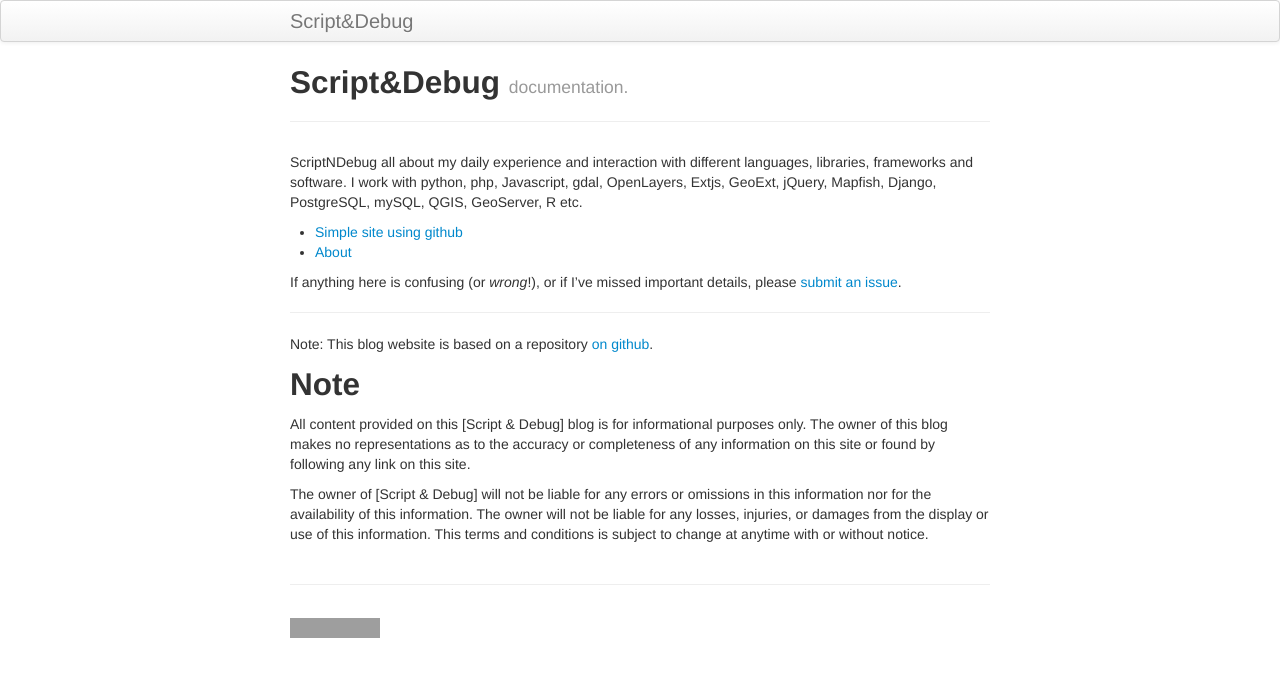
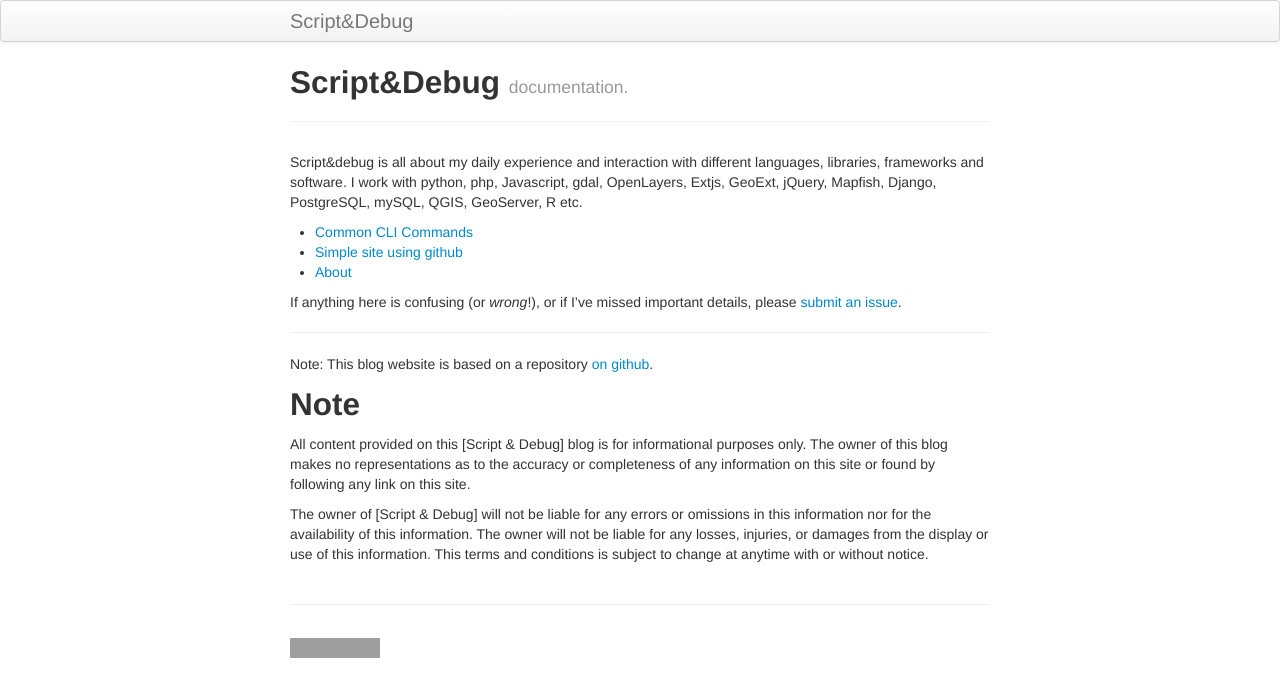
Before and after one commit to mnahmad/scriptndebug, a Jekyll site: the page built from index.md, in a window 1280 px wide. Shown: the top 697 px of the page. Built offline with Jekyll 4.4.1, drawn with Linux system fonts in a browser that asks for light colours; grey boxes are pictures that could not be loaded.

Commit message:
Readme updated

```diff
--- a/index.md
+++ b/index.md
@@ -4,8 +4,10 @@
 tagline: documentation.
 description: Script&debug is personal documentation.
 ---
-ScriptNDebug all about my daily experience and interaction with different languages, libraries, frameworks and software. I work with python, php, Javascript, gdal, OpenLayers, Extjs, GeoExt, jQuery, Mapfish, Django, PostgreSQL, mySQL, QGIS, GeoServer, R etc.
+Script&debug is all about my daily experience and interaction with different languages, libraries, frameworks and software. I work with python, php, Javascript, gdal, OpenLayers, Extjs, GeoExt, jQuery, Mapfish, Django, PostgreSQL, mySQL, QGIS, GeoServer, R etc.
 
+
+- [Common CLI Commands](pages/commands.html)
 - [Simple site using github](pages/simplesite.html)
 - [About](pages/about.html)
 
```
Also changed, not shown: ReadMe.md.
